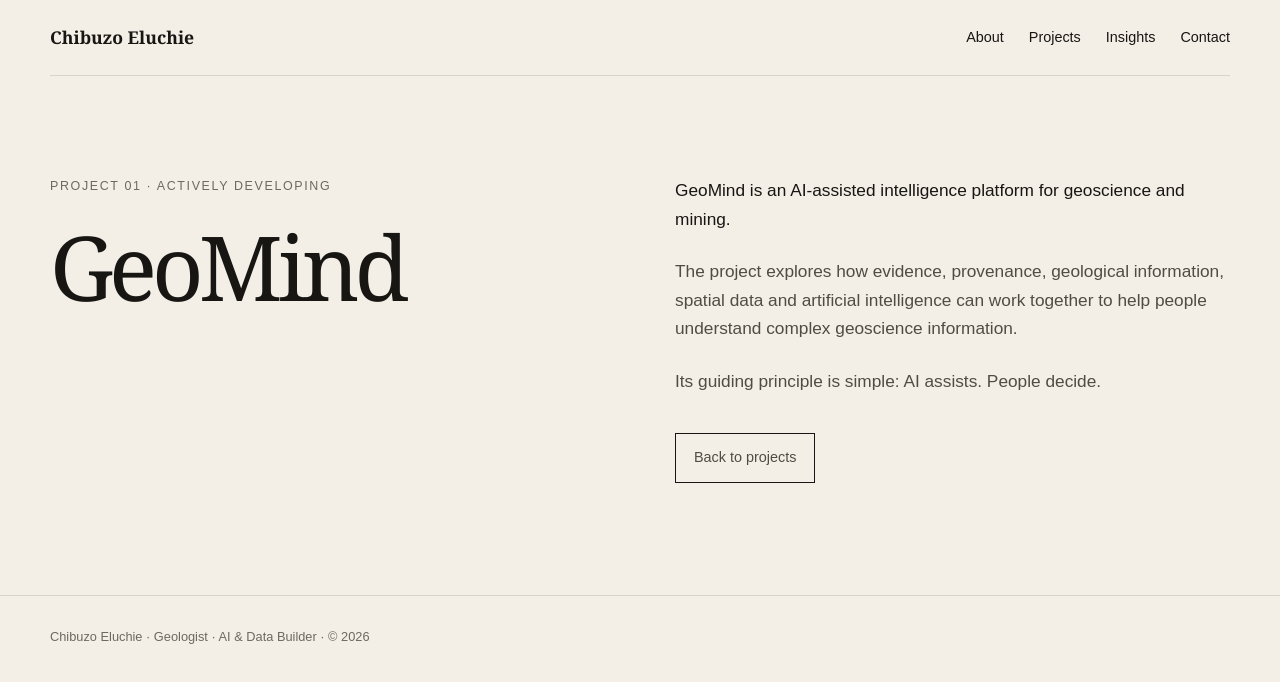
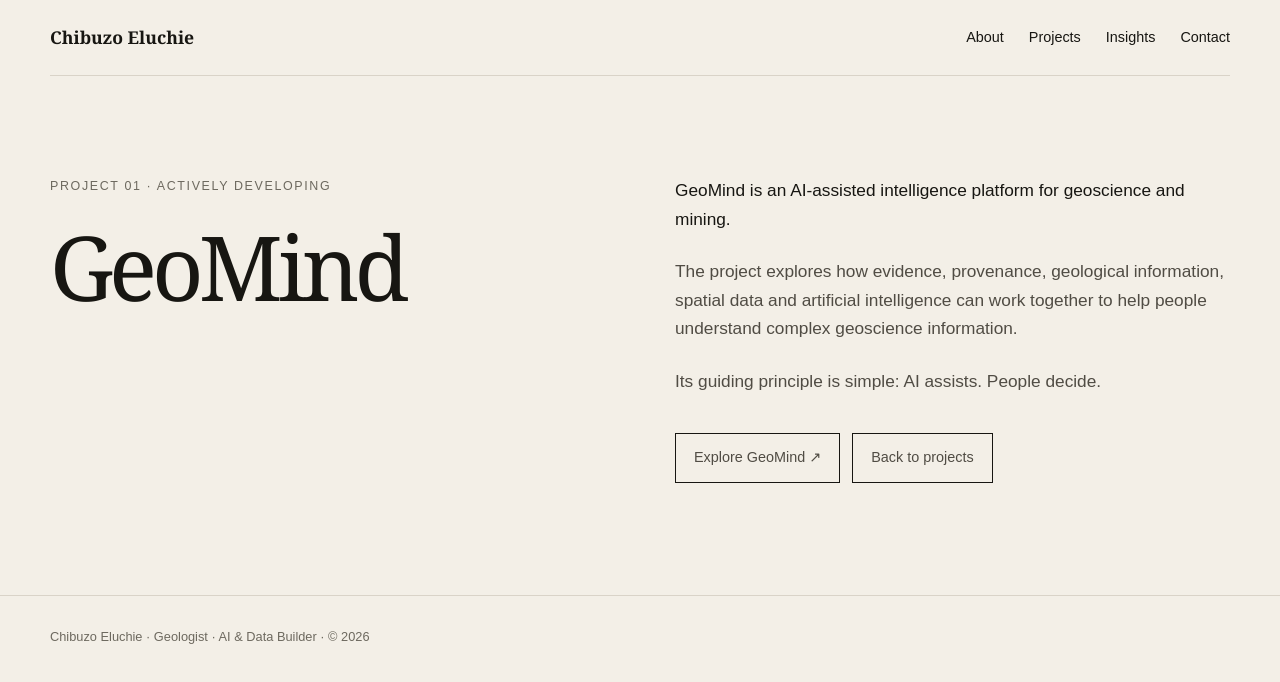
Before and after one commit to eluchiejustice-tech/sb1-gsxehyek, a Next.js app: page /projects/geomind in a window 1280 px wide. Shown: the top 682 px of the page. Built offline with nearby package versions, Linux system fonts and the light colour scheme.

Commit message:
Add Explore GeoMind link

```diff
--- a/app/projects/geomind/page.jsx
+++ b/app/projects/geomind/page.jsx
@@ -5,5 +5,5 @@ import SiteFooter from "../../components/SiteFooter";
 export const metadata={title:"GeoMind",description:"GeoMind is an AI-assisted geoscience and mining intelligence project by Chibuzo Eluchie."};
 
 export default function GeoMind(){
-  return <main className="inner-page"><SiteHeader/><section className="section"><div className="container split"><div><p className="eyebrow">Project 01 · Actively developing</p><h1 className="page-title">GeoMind</h1></div><div className="prose"><p>GeoMind is an AI-assisted intelligence platform for geoscience and mining.</p><p>The project explores how evidence, provenance, geological information, spatial data and artificial intelligence can work together to help people understand complex geoscience information.</p><p>Its guiding principle is simple: AI assists. People decide.</p><div className="actions"><Link className="button" href="/projects">Back to projects</Link></div></div></div></section><SiteFooter/></main>
+  return <main className="inner-page"><SiteHeader/><section className="section"><div className="container split"><div><p className="eyebrow">Project 01 · Actively developing</p><h1 className="page-title">GeoMind</h1></div><div className="prose"><p>GeoMind is an AI-assisted intelligence platform for geoscience and mining.</p><p>The project explores how evidence, provenance, geological information, spatial data and artificial intelligence can work together to help people understand complex geoscience information.</p><p>Its guiding principle is simple: AI assists. People decide.</p><div className="actions"><a className="button" href="https://geomind-1450-l20vkv7at-eluchiejustice-6150s-projects.vercel.app" target="_blank" rel="noopener noreferrer">Explore GeoMind ↗</a><Link className="button" href="/projects">Back to projects</Link></div></div></div></section><SiteFooter/></main>
 }
```
